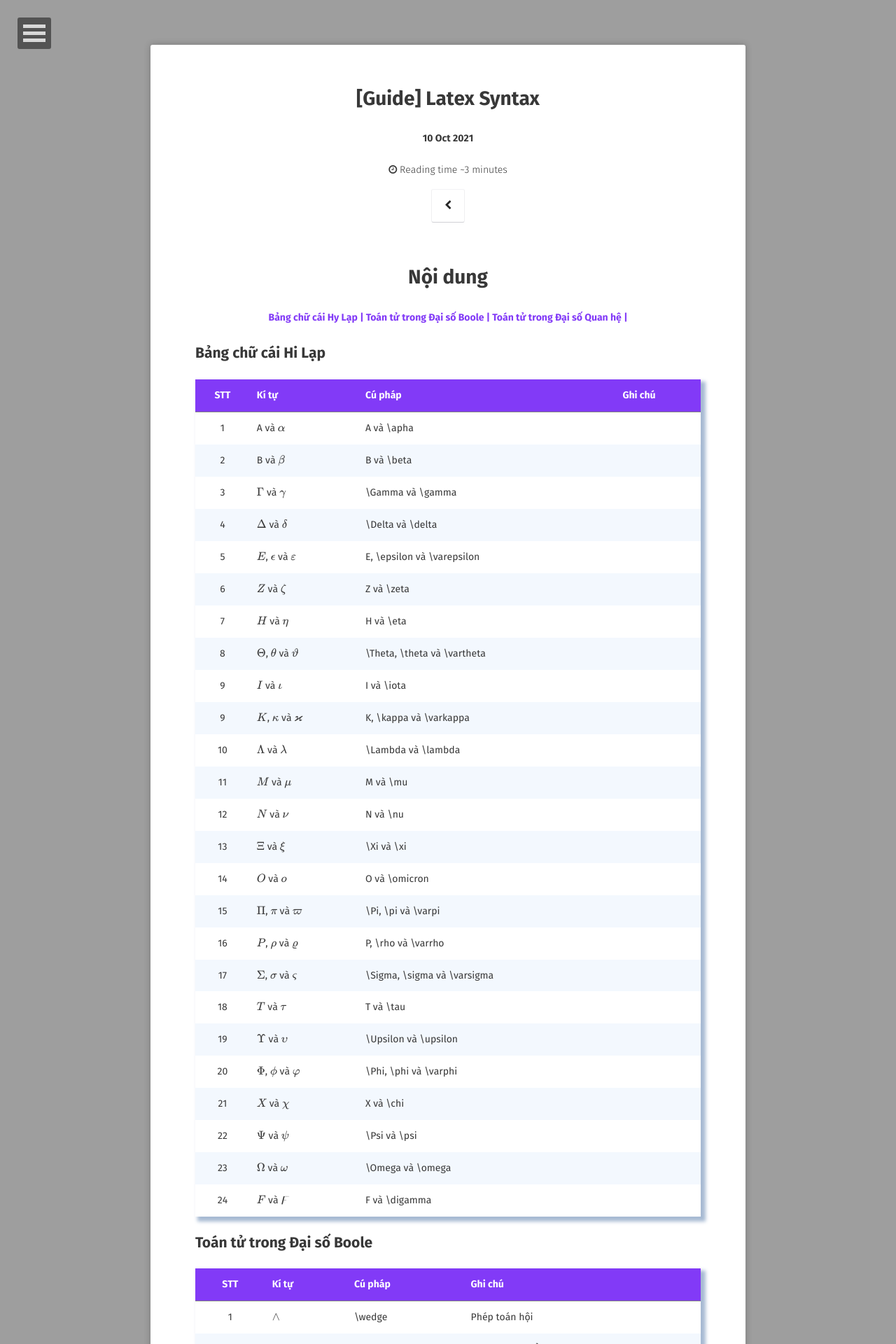
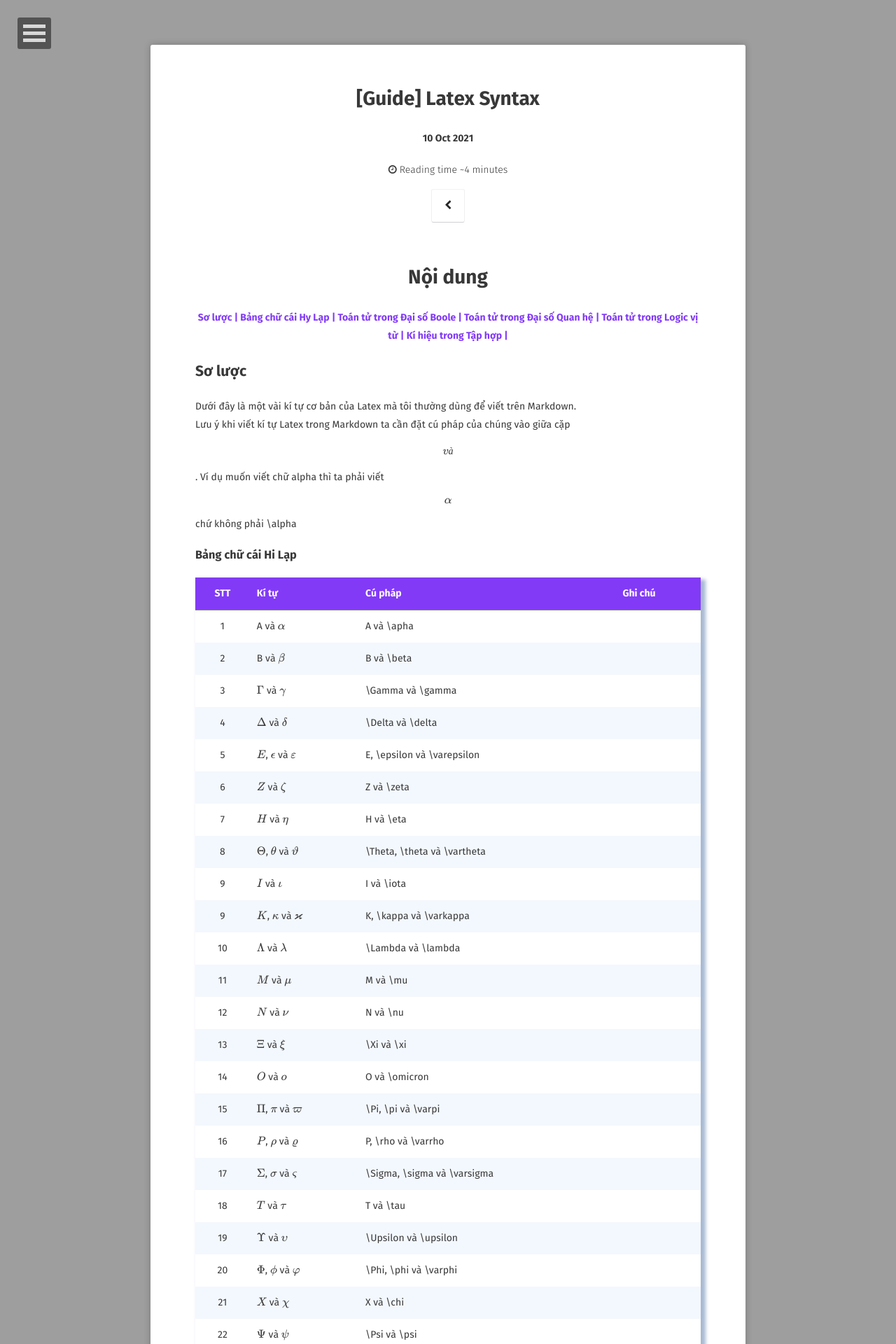
Before and after one commit to hieuhdh/deuteri, a Jekyll site: the page built from _posts/2021-10-10-[Guide]-Latex-Syntax.md, in a window 1280 px wide. Shown: the top 1920 px of the page at 70% size. Built offline with Jekyll 4.4.1, drawn with Linux system fonts in a browser that asks for light colours; some web fonts are replaced; formulas are drawn with MathJax 3; comment, search, counter and statistics services are not loaded; some of the changed text lies outside the part shown.

Commit message:
fix something

```diff
--- a/_posts/2021-10-10-[Guide]-Latex-Syntax.md
+++ b/_posts/2021-10-10-[Guide]-Latex-Syntax.md
@@ -12,13 +12,21 @@
 
 <div align="center">
   <h4>
+    <a href="#so-luoc" style="text-decoration: none; color:#823af7">Sơ lược | </a>
     <a href="#bang-chu-cai-hi-lap" style="text-decoration: none; color:#823af7">Bảng chữ cái Hy Lạp | </a>
     <a href="#toan-tu-trong-dai-so-boole" style="text-decoration: none; color:#823af7">Toán tử trong Đại số Boole | </a>
     <a href="#toan-tu-trong-dai-so-quan-he" style="text-decoration: none; color:#823af7">Toán tử trong Đại số Quan hệ | </a>
+    <a href="#toan-tu-trong-logic-vi-tu" style="text-decoration: none; color:#823af7">Toán tử trong Logic vị từ | </a>
+    <a href="#ki-hieu-trong-tap-hop" style="text-decoration: none; color:#823af7">Kí hiệu trong Tập hợp | </a>
   </h4>
 </div>
 
-<h2 id="bang-chu-cai-hi-lap">Bảng chữ cái Hi Lạp</h2>
+<h2 id="so-luoc">Sơ lược</h2>
+<div> Dưới đây là một vài kí tự cơ bản của Latex mà tôi thường dùng để viết trên Markdown.
+<br>  Lưu ý khi viết kí tự Latex trong Markdown ta cần đặt cú pháp của chúng vào giữa cặp $$ và $$. Ví dụ muốn viết chữ alpha thì ta phải viết $$\alpha$$ chứ không phải \alpha
+</div>
+
+<h3 id="bang-chu-cai-hi-lap">Bảng chữ cái Hi Lạp</h3>
 
 |:---:  | :---:                                         |    :----:                         |         :---: |
 |STT    | Kí tự                                         | Cú pháp                           | Ghi chú       |
@@ -50,17 +58,20 @@
 |24     | $$F$$ và $$\digamma$$                         | F và \digamma                     |               |
 {: rules="groups"}
 
-<h2 id="toan-tu-trong-dai-so-boole">Toán tử trong Đại số Boole</h2>
+<h3 id="toan-tu-trong-dai-so-boole">Toán tử trong Đại số Boole</h3>
+
+<div>Vì trong đại số Boole có một phần người ta dựa vào đó kết hợp với lý thuyết mã Grey để tạo nên cổng logic và phép toán tuyển với phép toán hội trong cổng logic lúc này tương ứng là <strong>or</strong> và <strong>and</strong>, do đó mới có bộ kí hiệu mới là <strong>\lor</strong> và <strong>\land</strong>. </div>
+<div>Để có thể thao tác đúng về mặt ý nghĩa, việc ta lựa chọn loại cú pháp đúng cho các trường hợp thích hợp là điều cần thiết.</div>
 
 |:---:  |  :---:                                        |     :----:                        |         :---:     |
 |STT    | Kí tự                                         | Cú pháp                           | Ghi chú           |
 |:---:  | :---                                          |    :----                          |          :---     |
-|1      | $$\wedge$$                                    | \wedge                            | Phép toán hội     |
-|2      | $$\vee$$                                      | \vee                              | Phép toán tuyển   |
-|3      | $$\neg$$                                      | \neg                              | Phép toán phủ định |
+|1      | $$\wedge$$ hoặc $$\land$$                     | \wedge hoặc \land                  | Phép toán hội     |
+|2      | $$\vee$$   hoặc $$\lor$$                      | \vee hoặc \lor                     | Phép toán tuyển   |
+|3      | $$\neg$$                                      | \neg                               | Phép toán phủ định |
 {: rules="groups"}
 
-<h2 id="toan-tu-trong-dai-so-quan-he">Toán tử trong Đại số Quan hệ</h2>
+<h3 id="toan-tu-trong-dai-so-quan-he">Toán tử trong Đại số Quan hệ</h3>
 
 |:---:  | :---:                                                                 |    :----:                                             |         :---: |
 |STT    | Kí tự                                                                 | Cú pháp                                               | Ghi chú       |
@@ -92,7 +103,41 @@
 |24     | $$\smile$$ và $$\frown$$                                              | \smile và \frown                                      |               |
 {: rules="groups"}
 
+<h3 id="toan-tu-trong-logic-vi-tu">Toán tử trong Logic vị từ</h3>
 
+|:---:  | :---:                                                                 |    :----:                                             |         :---: |
+|STT    | Kí tự                                                                 | Cú pháp                                               | Ghi chú       |
+|:---:  | :---                                                                  |    :----                                              |          :--- |
+|1      | $$\exists$$                                                            | \exists                                               |Tồn tại        |
+|2      | $$\exists!$$                                                          | \exists!                             | Tồn tại duy nhất              |
+|3      | $$\nexists$$          | \nexists      |  Không tồn tại             |
+|4      | $$\forall$$                      | \forall                        | Với mọi              |
+|5      | $$\neg$$                | \neg                | Phép toán phủ định              |
+|6      | $$\Rightarrow$$ hoặc $$\Longrightarrow$$                      | \Rightarrow hoặc \Longrightarrow                            | Suy ra (kéo theo)|
+|7      | $$\Leftarrow$$ hoặc $$\Longleftarrow$$              | \Leftarrow hoặc \Longleftarrow                                     | Suy ra chiều ngược  |
+|8      | $$\Leftrightarrow$$ hoặc $$\Longleftrightarrow$$    | \Leftrightarrow hoặc \Longleftrightarrow         | Tương đương mệnh đề              |
+|9      | $$\top$$         | \top        |               |
+|10      | $$\bot$$	| \bot	                                            |               |
+{: rules="groups"}
+
+<h3 id="ki-hieu-trong-tap-hop">Kí hiệu trong Tập hợp</h3>
+
+|:---:  | :---:                                                                 |    :----:                                             |         :---: |
+|STT    | Kí tự                                                                 | Cú pháp                                               | Ghi chú       |
+|:---:  | :---                                                                  |    :----                                              |          :--- |
+|1      | $$\emptyset$$                                                            | \emptyset                                          |Tập rỗng       |
+|2      | $$\varnothing$$                             | \varnothing                             | Tập không có giá trị              |
+|3      | $$\\mathbb{N,Z,Q,I,R,C}$$          | \\mathbb{N,Z,Q,I,R,C}     |  Các trường số             |
+|4      | $$\in$$                      | \in                        |              |
+|5      | $$\notin$$                | \notin                |               |
+|6      | $$\subset$$                      | \subset                            | Tập con thực sự|
+|7      | $$\subseteq$$              | \subseteq                                     | Tập con  |
+|8      | $$\supset$$    | \supset         |           |
+|9      | $$\supseteq$$         | \supseteq        |               |
+|10      | $$\cup$$	| \cup	                                            |               |
+|11      | $$\cap$$	| \cap	                                            |               |
+|12      | $$\setminus$$	| \setminus	                                            | Tập hiệu              |
+{: rules="groups"}
 <!-- <h3>
 <span id="1">1. Bảng chữ cái Hy Lạp (Greek letters)</span></h3>
 <table class="w3-table-all w3-hoverable">
--- a/_sass/typography.scss
+++ b/_sass/typography.scss
@@ -132,6 +132,7 @@
 table{
 	width: 100%;
     border-collapse: collapse;
+    vertical-align: center;
     box-shadow: 5px 5px 5px 2px #a7bad3;
     th {
         text-align: center;
```
